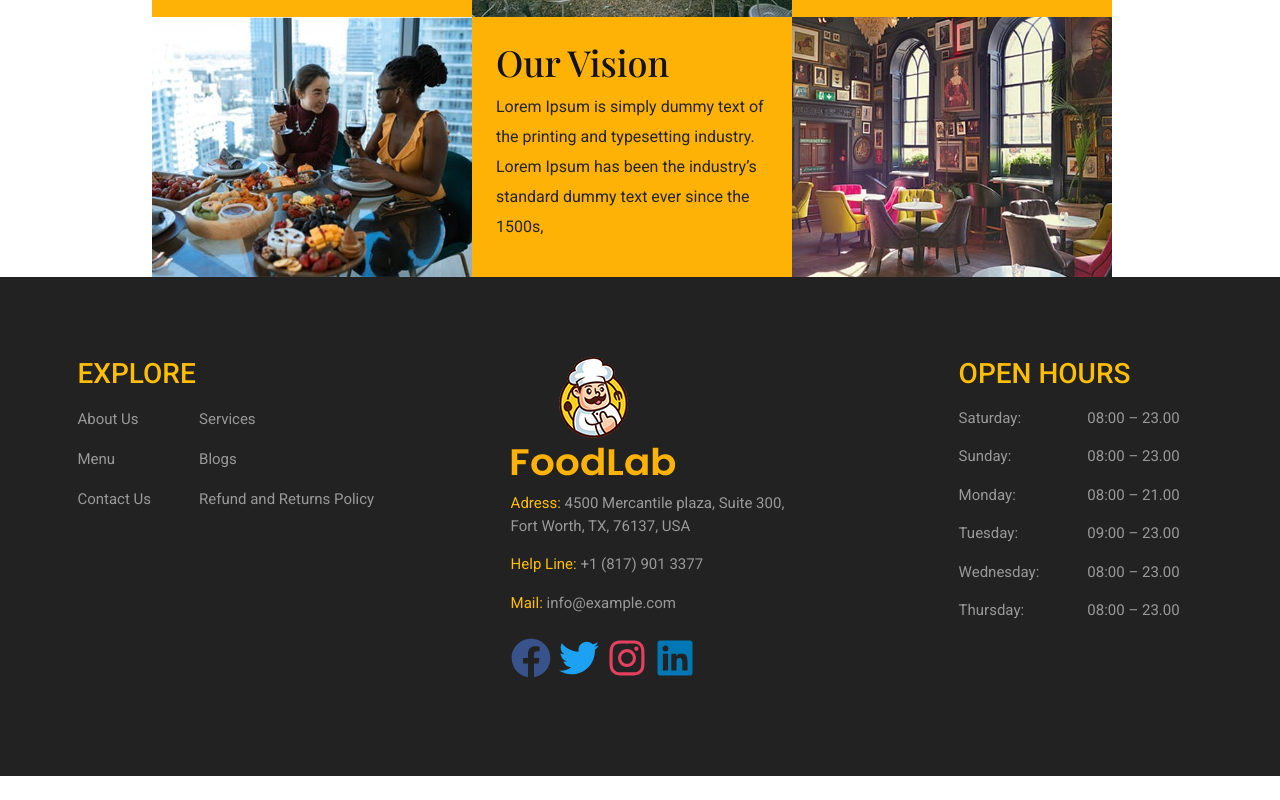
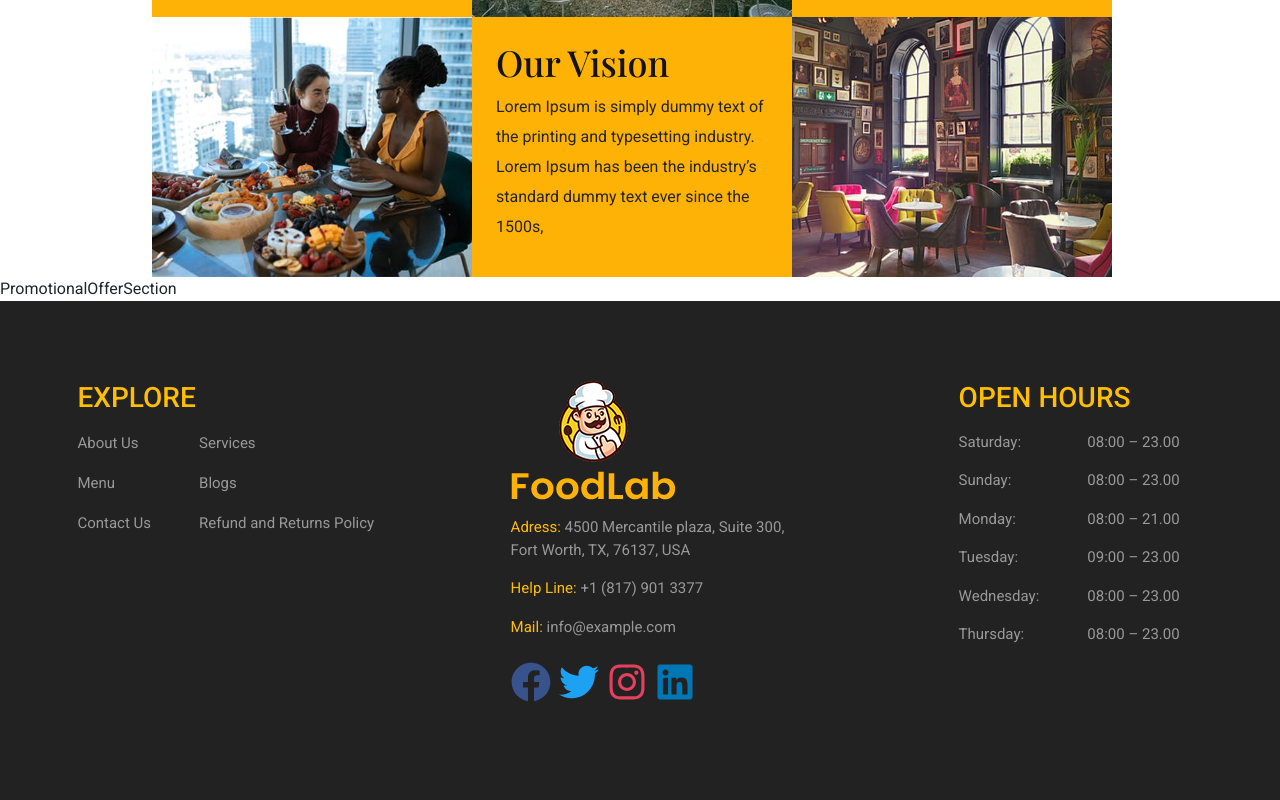
Before and after one commit to Tolea01/FoodLab-Frontend, a React (Create React App) app in the folder foodlab/: page /about in a window 1280 px wide. Shown: the part 1600-2400 px from the top of the page. Before the commit the page ends 2376 px from the top, so only its background shows below. Built offline with nearby package versions, Linux system fonts and the light colour scheme.

Commit message:
connect PromotionalOfferSection

```diff
--- a/foodlab/src/components/Pages/About us/About.jsx
+++ b/foodlab/src/components/Pages/About us/About.jsx
@@ -2,6 +2,7 @@ import React from 'react';
 import PageHeader from '../../Template/PageHeader';
 import MenuOptionsSection from './Menu Options  Section/MenuOptionsSection';
 import OurCompanySection from './Our Company Section/OurCompanySection';
+import PromotionalOfferSection from './Promotional Offer/PromotionalOfferSection';
 
 export default function About() {
   return (
@@ -9,6 +10,7 @@ export default function About() {
       <PageHeader textContent='About Us' />
       <MenuOptionsSection />
       <OurCompanySection />
+      <PromotionalOfferSection />
     </>
   )
 }
--- /dev/null
+++ b/foodlab/src/components/Pages/About us/Promotional Offer/PromotionalOfferSection.jsx
@@ -0,0 +1,7 @@
+import React from 'react'
+
+export default function PromotionalOfferSection() {
+  return (
+    <div>PromotionalOfferSection</div>
+  )
+}
```
